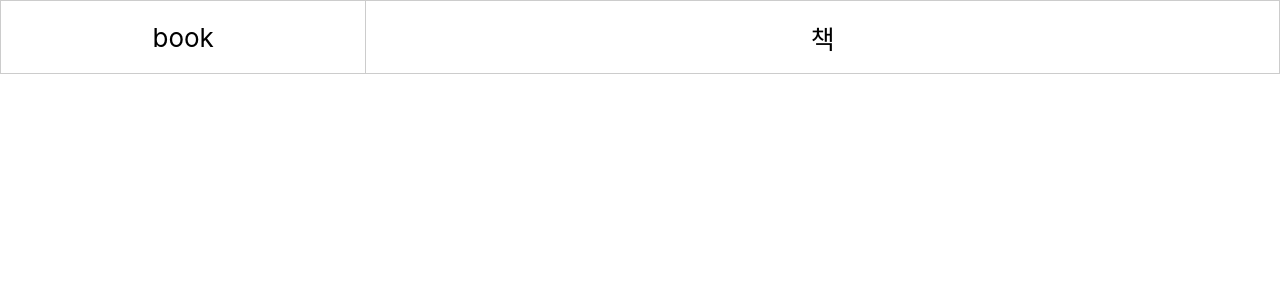
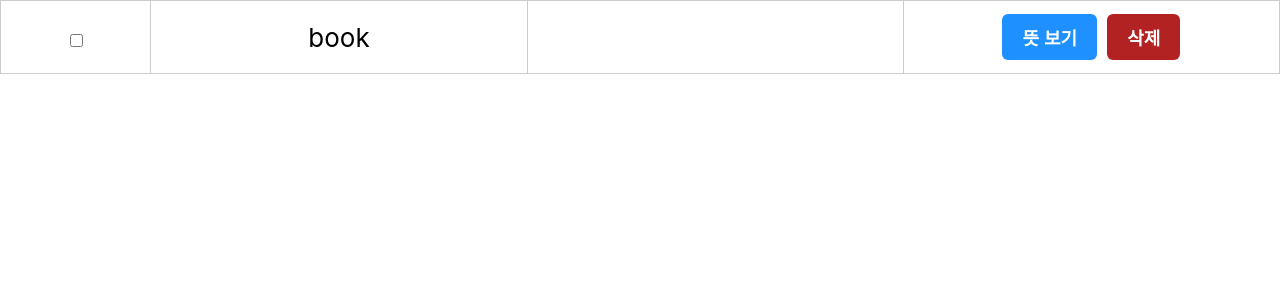
Before and after one commit to kgpksh/react_study, a React (Create React App) app: page /day/1 in a window 1280 px wide. Shown: the top 300 px of the page. Built offline with nearby package versions, Linux system fonts and the light colour scheme.

Commit message:
Word 컴포넌트화, 체크, 한국어 뜻 보이기 키고 끄기 기능 구현.

```diff
--- a/src/learning_2/Day.js
+++ b/src/learning_2/Day.js
@@ -1,5 +1,6 @@
 import dummyData from "../data.json"
 import { useParams } from "react-router-dom"
+import Word from "./Word";
 
 export default function Day() {
     const day = useParams().day;
@@ -8,10 +9,7 @@
         <table>
             <tbody>
                 {wordList.map(word => (
-                    <tr key={word.id}>
-                        <td>{word.eng}</td>
-                        <td>{word.kor}</td>
-                    </tr>
+                    <Word word = {word} key={word.id} />
                 ))}
             </tbody>
 
--- /dev/null
+++ b/src/learning_2/Word.js
@@ -0,0 +1,28 @@
+import { useState } from "react"
+
+export default function Word({ word }) {
+    const [isShow, setIsShow] = useState(false);
+    const [isDone, setisDone] = useState(false);
+
+    function showToggles() {
+        setIsShow(!isShow)
+    }
+
+    function toggleDone() {
+        setisDone(!isDone)
+    }
+    return (
+        <tr className={isDone ? "off" : ""}>
+            <td>
+                <input type="checkbox" checked = {isDone}
+                onChange={toggleDone}/>
+            </td>
+            <td>{word.eng}</td>
+            <td>{isShow && word.kor}</td>
+            <td>
+                <button onClick={showToggles}>뜻 보기</button>
+                <button className="btn_del">삭제</button>
+            </td>
+        </tr>
+    )
+}
```
